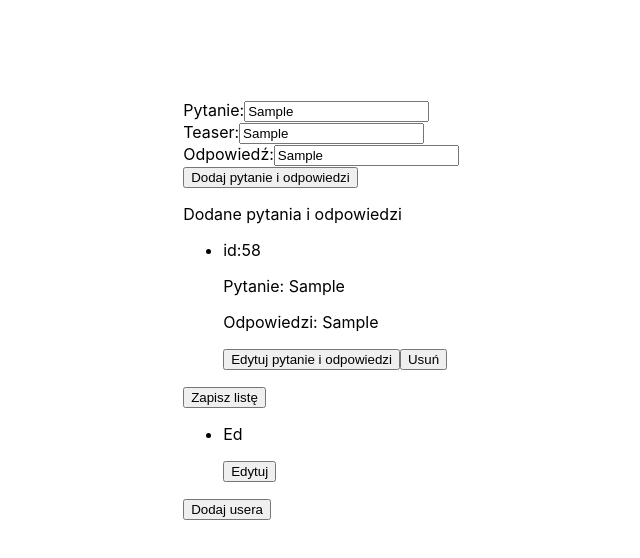
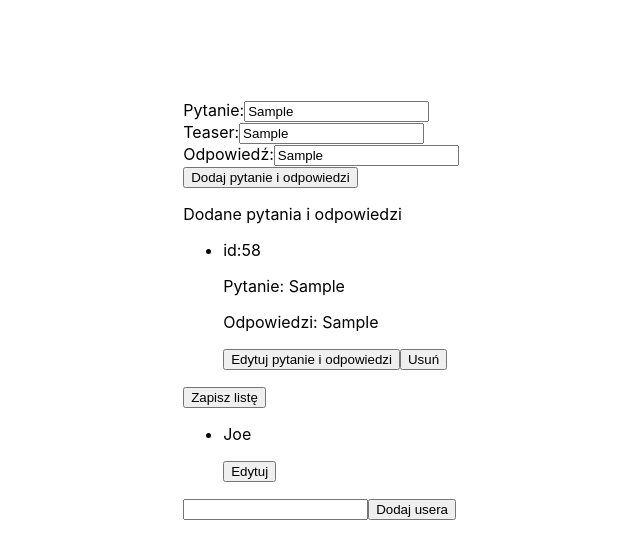
Before and after one commit to Devolla/generatequiz, a React (Create React App) app: page / in a window 1280 px wide. Both pictures are taken after typing "Sample", "Sample", "Sample" into the empty fields and a click on the button "Dodaj pytanie i odpowiedzi". Shown: the top 558 px of the page, without its empty margins (319-959 px from the left). Built offline with nearby package versions, Linux system fonts and the light colour scheme.

Commit message:
state with obj

```diff
--- a/src/SimpleArrOfObj.js
+++ b/src/SimpleArrOfObj.js
@@ -3,18 +3,28 @@ import { useState } from "react";
 
 // component function
 function SimpleArrayOfObjectsComponent() {
+
+    // const [questionInput, setQuestionInput] = useState(question);
 const [users, setUsers] = useState([{
-    name: 'Ed',
-    id: 1
+    id: 0,
+    name: "Joe",
 }]);
 const [currentUser, setCurrentUser] = useState({}); //
 const [isEditing, setIsEditing] = useState(false);
+const [inputTxt, setinputTxt] = useState(''); //
 
-function handleAdd() {
+function handleAdd(e) {
+    const nb = users.length === 0 ? 0 : users.length;
+
     setUsers([...users, {
-        name: 'Ol',
-        id: users.length + 1
+        name: e.target.value,
+        id: nb + 1
     }])
+}
+
+function handleInputTxt(e) {
+    setinputTxt(e.target.value);
+    console.log(inputTxt)
 }
 
 
@@ -71,6 +81,12 @@ return (
           </li>
         )}
     </ul>
+    <input
+    type='text'
+    name='add'
+    value={inputTxt}
+    onChange={handleInputTxt}
+    />
     <button onClick={handleAdd}>Dodaj usera</button>
 
     </>
```
